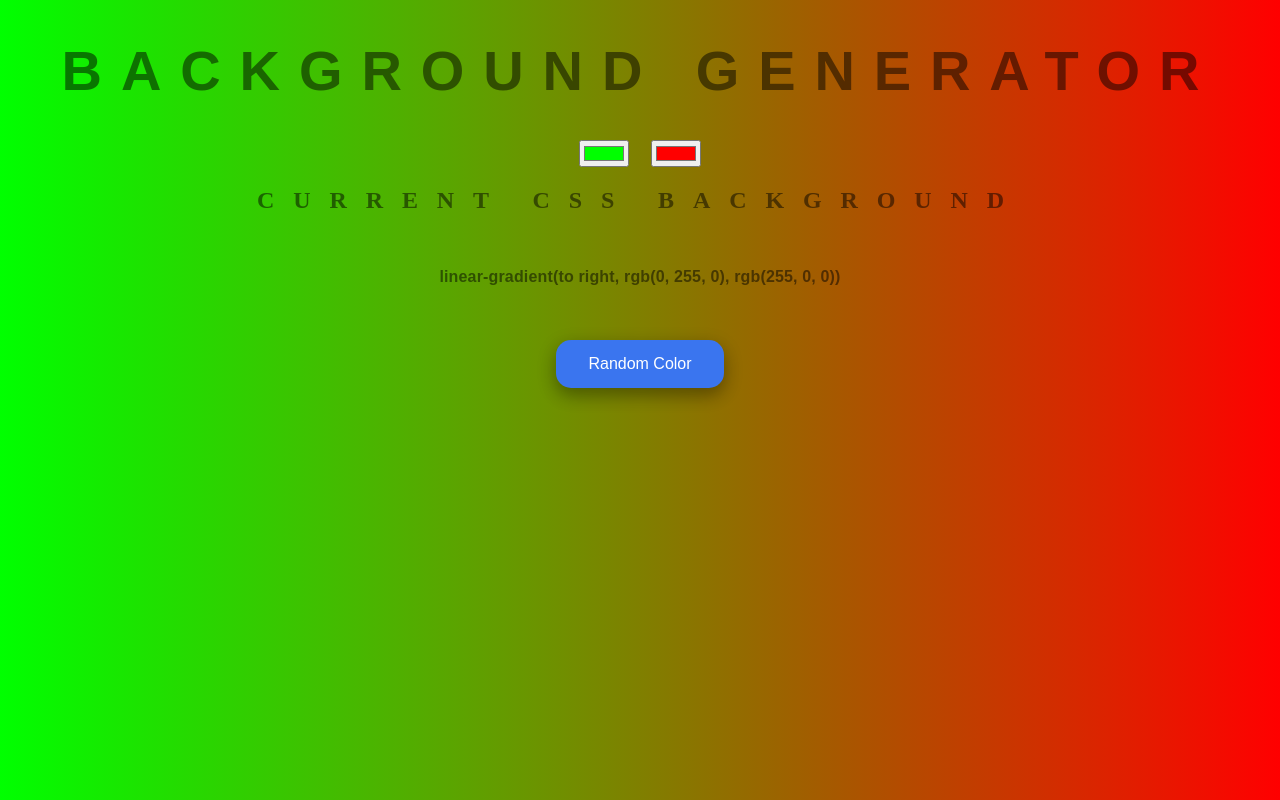
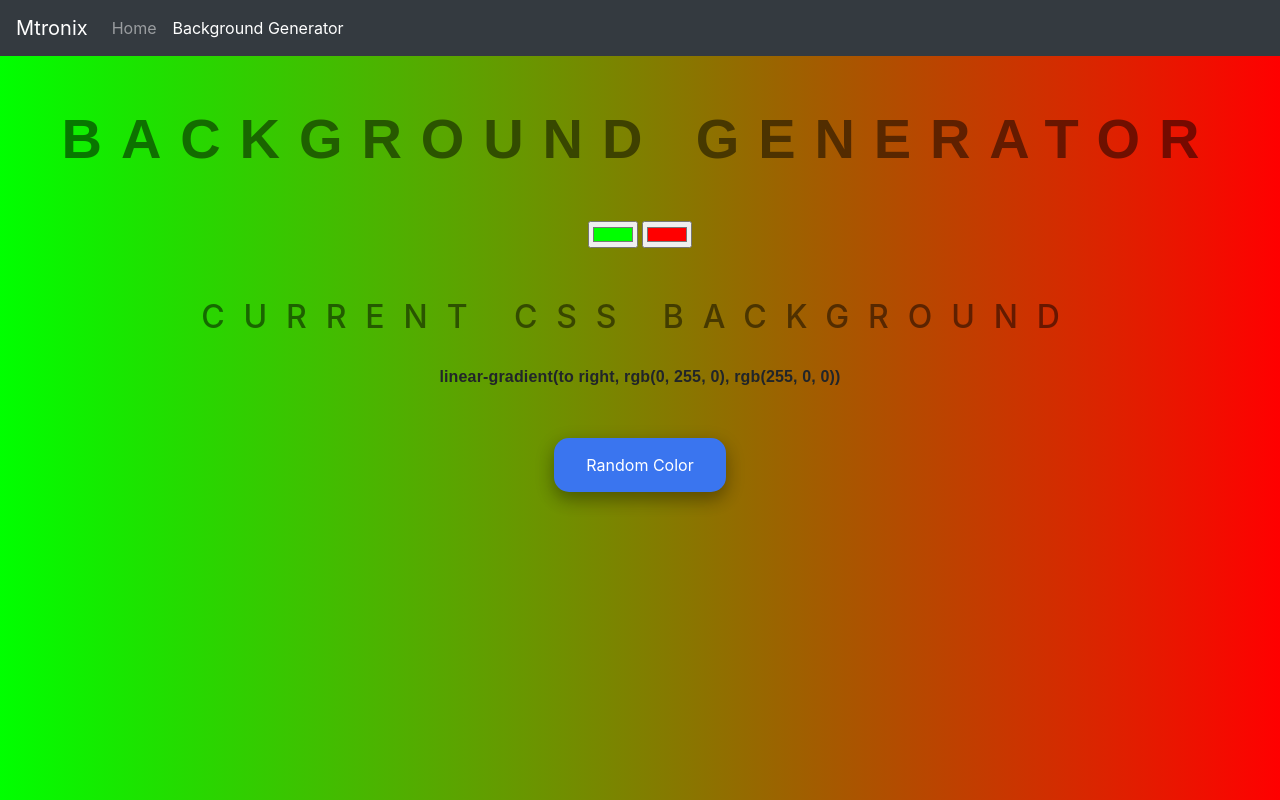
Before and after one commit to marhoobi/marhoobi.github.io, a plain HTML site: page bg-generator/index.html in a window 1280 px wide. Drawn offline with nearby package versions, Linux system fonts and the light colour scheme.

Commit message:
Corrected links

```diff
--- a/bg-generator/index.html
+++ b/bg-generator/index.html
@@ -3,8 +3,31 @@
 <head>
 	<title>Background Generator</title>
 	<link rel="stylesheet" type="text/css" href="style.css">
+
+
+	<!-- Bootstrap CSS Link -->
+	<link rel="stylesheet" href="https://stackpath.bootstrapcdn.com/bootstrap/4.1.1/css/bootstrap.min.css" integrity="sha384-WskhaSGFgHYWDcbwN70/dfYBj47jz9qbsMId/iRN3ewGhXQFZCSftd1LZCfmhktB" crossorigin="anonymous">
+
+	<link rel="stylesheet" type="text/css" href="style.css">
+</head>
 </head>
 <body id="gradient">
+	<nav class="navbar navbar-expand-lg navbar-dark bg-dark">
+	  <a class="navbar-brand" href="#">Mtronix</a>
+	  <button class="navbar-toggler" type="button" data-toggle="collapse" data-target="#navbarNav" aria-controls="navbarNav" aria-expanded="false" aria-label="Toggle navigation">
+	    <span class="navbar-toggler-icon"></span>
+	  </button>
+	  <div class="collapse navbar-collapse" id="navbarNav">
+	    <ul class="navbar-nav">
+	      <li class="nav-item">
+	        <a class="nav-link" href="../index.html">Home <span class="sr-only">(current)</span></a>
+	      </li>
+	      <li class="nav-item active">
+	        <a class="nav-link" href="index.html">Background Generator</a>
+	      </li>
+	    </ul>
+	  </div>
+	</nav>
 	<h1>Background Generator</h1>
 	<input id="input1" type="color" name="color1" value="#00ff00">
 	<input id="input2" type="color" name="color2" value="#ff0000">
--- a/bg-generator/style.css
+++ b/bg-generator/style.css
@@ -1,16 +1,27 @@
 body {
-	font: 'railway', sans-serif;
-	color: rgba(0,0,0,.5);
+
 	text-align: center;
-	text-transform: uppercase;
-	letter-spacing: .5cm;
 	top: 15%;
 	background: linear-gradient(to right, red, yellow)
 
 }
 
 h1 {
-	font: 600 3.5em 'railway', sans-serif;
+  font: 600 3.5em 'railway', sans-serif;
+  color: rgba(0,0,0,.5);
+  text-transform: uppercase;
+  letter-spacing: .5cm;
+  margin-top: 50px;
+  margin-bottom: 50px;
+}
+
+h2 {
+  font: 200  'railway', sans-serif;
+  color: rgba(0,0,0,.5);
+  text-transform: uppercase;
+  letter-spacing: .5cm;
+  margin-top: 50px;
+
 }
 
 h3 {
```
Also changed, not shown: index.html (+2 -4 lines).
